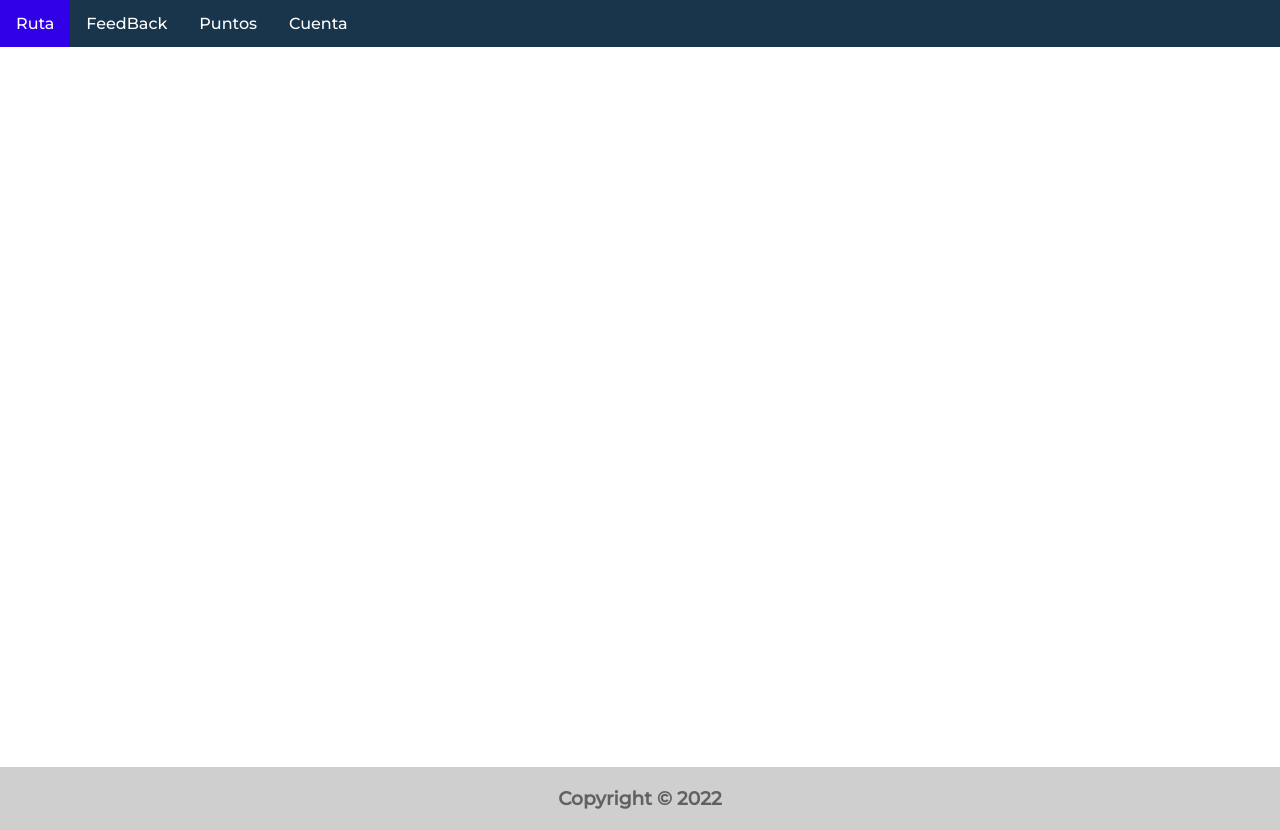
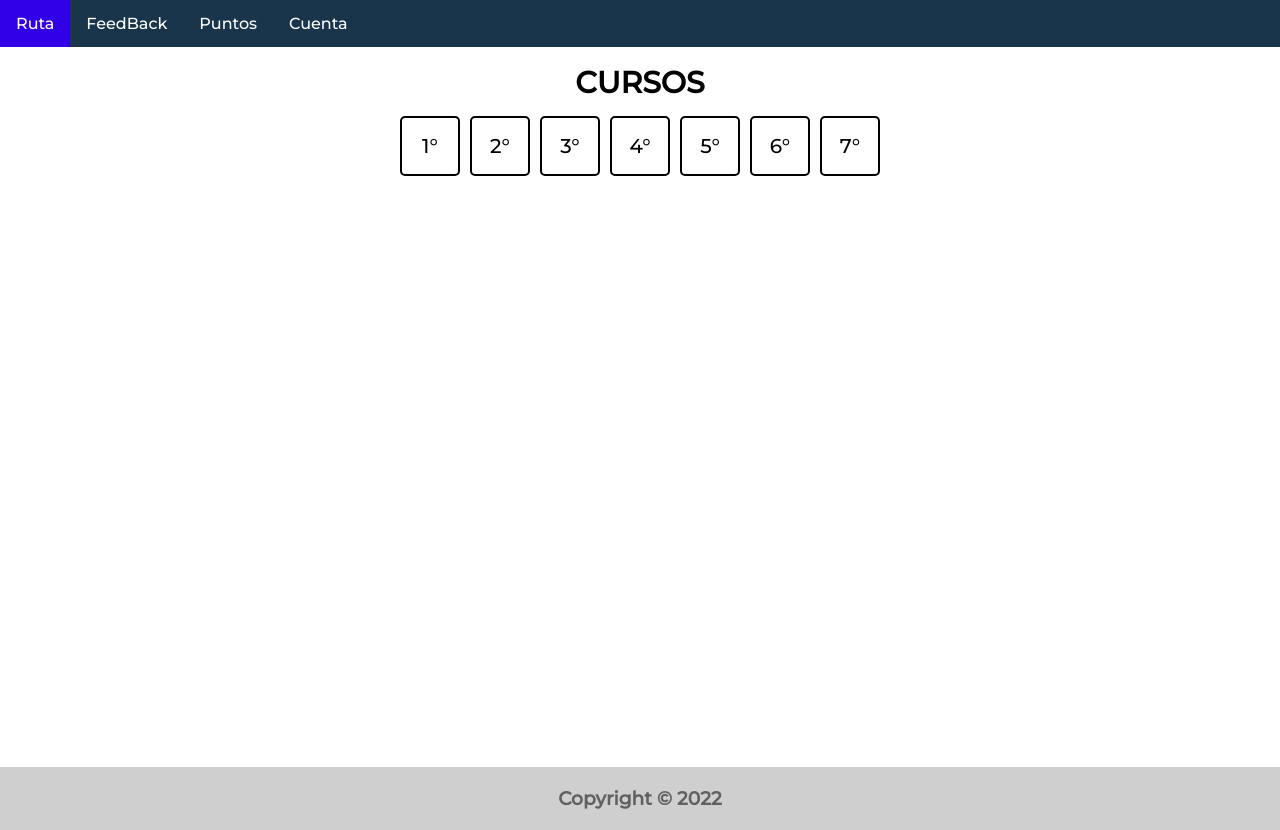
Before and after one commit to MarcoFm1/ITSV, a Django app: page /cursos/ in a window 1280 px wide. Run offline with Django 4.2, Linux system fonts and the light colour scheme.

Commit message:
hola como estas

```diff
--- a/villadApp/static/css/cursos.css
+++ b/villadApp/static/css/cursos.css
@@ -0,0 +1,390 @@
+body{
+    background-color: rgb(255, 255, 255);
+    font-family: 'Poppins',sans-serif;
+    margin: 0;
+}
+
+.titulo{
+    display: flex;
+    width: 100%;
+    justify-content: center;
+}
+
+.titulo h1{
+    display: flex;
+    text-align: center;
+    font-size: 30px;
+    margin-top: 15px;
+    margin-bottom: 15px;
+
+}
+
+.cursos{
+    width: 100%;
+    display: flex;
+    flex-direction: row;
+    align-items: center;
+    justify-content: center;
+    text-align: center;
+}
+
+
+/* PRIMERO */
+
+.primero{
+    border: solid 2px black;
+    border-radius: 5px;
+    height: 60px;
+    width: 60px;
+    font-size: 20px;
+    font-style: none;
+    background-color: transparent;
+    margin: 0 5px;
+}
+
+.primero:hover{
+    background-color: rgb(19, 19, 19);
+    color: white;
+}
+
+.curso1 {
+    position: relative;
+    display: inline-block;
+  }
+
+  .curso1-content {
+    display: none;
+    position: absolute;
+    background-color: #f9f9f9;
+    width: 60px;
+    border: solid 2px black;
+    border-radius: 5px;
+    box-shadow: 0px 8px 16px 0px rgba(0,0,0,0.2);
+    padding: 12px 16px;
+    z-index: 1;
+    margin: 0 5px;
+  }
+
+  .curso1-content a{
+    font-size: 20px;
+    font-style: none;
+    font-weight: bold;
+    text-decoration: none;
+    margin: 10px 0;
+  }
+
+  .curso1:hover .curso1-content {
+    display: flex;
+    flex-direction: column;
+  }
+
+
+
+
+  /* SEGUNDO */
+
+  .segundo{
+    border: solid 2px black;
+    border-radius: 5px;
+    height: 60px;
+    width: 60px;
+    font-size: 20px;
+    font-style: none;
+    background-color: transparent;
+    margin: 0 5px;
+}
+
+.segundo:hover{
+    background-color: rgb(19, 19, 19);
+    color: white;
+}
+
+.curso2 {
+    position: relative;
+    display: inline-block;
+  }
+
+  .curso2-content {
+    display: none;
+    position: absolute;
+    background-color: #f9f9f9;
+    width: 60px;
+    border: solid 2px black;
+    border-radius: 5px;
+    box-shadow: 0px 8px 16px 0px rgba(0,0,0,0.2);
+    padding: 12px 16px;
+    z-index: 1;
+    margin: 0 5px;
+  }
+
+  .curso2-content a{
+    font-size: 20px;
+    font-style: none;
+    font-weight: bold;
+    text-decoration: none;
+    margin: 10px 0;
+  }
+
+  .curso2:hover .curso2-content {
+    display: flex;
+    flex-direction: column;
+  }
+
+
+
+
+/* TERCERO */
+
+    .tercero{
+        border: solid 2px black;
+        border-radius: 5px;
+        height: 60px;
+        width: 60px;
+        font-size: 20px;
+        font-style: none;
+        background-color: transparent;
+        margin: 0 5px;
+    }
+
+    .tercero:hover{
+        background-color: rgb(19, 19, 19);
+        color: white;
+    }
+
+    .curso3 {
+        position: relative;
+        display: inline-block;
+      }
+
+      .curso3-content {
+        display: none;
+        position: absolute;
+        background-color: #f9f9f9;
+        width: 60px;
+        border: solid 2px black;
+        border-radius: 5px;
+        box-shadow: 0px 8px 16px 0px rgba(0,0,0,0.2);
+        padding: 12px 16px;
+        z-index: 1;
+        margin: 0 5px;
+      }
+
+      .curso3-content a{
+        font-size: 20px;
+        font-style: none;
+        font-weight: bold;
+        text-decoration: none;
+        margin: 10px 0;
+      }
+
+      .curso3:hover .curso3-content {
+        display: flex;
+        flex-direction: column;
+      }
+
+
+
+
+/* CUARTO */
+
+  .cuarto{
+    border: solid 2px black;
+    border-radius: 5px;
+    height: 60px;
+    width: 60px;
+    font-size: 20px;
+    font-style: none;
+    background-color: transparent;
+    margin: 0 5px;
+}
+
+.cuarto:hover{
+    background-color: rgb(19, 19, 19);
+    color: white;
+}
+
+.curso4 {
+    position: relative;
+    display: inline-block;
+  }
+
+  .curso4-content {
+    display: none;
+    position: absolute;
+    background-color: #f9f9f9;
+    width: 60px;
+    border: solid 2px black;
+    border-radius: 5px;
+    box-shadow: 0px 8px 16px 0px rgba(0,0,0,0.2);
+    padding: 12px 16px;
+    z-index: 1;
+    margin: 0 5px;
+  }
+
+  .curso4-content a{
+    font-size: 20px;
+    font-style: none;
+    font-weight: bold;
+    text-decoration: none;
+    margin: 10px 0;
+  }
+
+  .curso4:hover .curso4-content {
+    display: flex;
+    flex-direction: column;
+  }
+
+
+
+
+/* QUINTO */
+
+  .quinto{
+    border: solid 2px black;
+    border-radius: 5px;
+    height: 60px;
+    width: 60px;
+    font-size: 20px;
+    font-style: none;
+    background-color: transparent;
+    margin: 0 5px;
+}
+
+.quinto:hover{
+    background-color: rgb(19, 19, 19);
+    color: white;
+}
+
+.curso5 {
+    position: relative;
+    display: inline-block;
+  }
+
+  .curso5-content {
+    display: none;
+    position: absolute;
+    background-color: #f9f9f9;
+    width: 60px;
+    border: solid 2px black;
+    border-radius: 5px;
+    box-shadow: 0px 8px 16px 0px rgba(0,0,0,0.2);
+    padding: 12px 16px;
+    z-index: 1;
+    margin: 0 5px;
+  }
+
+  .curso5-content a{
+    font-size: 20px;
+    font-style: none;
+    font-weight: bold;
+    text-decoration: none;
+    margin: 10px 0;
+  }
+
+  .curso5:hover .curso5-content {
+    display: flex;
+    flex-direction: column;
+  }
+
+
+
+
+  /* SEXTO */
+
+.sexto{
+    border: solid 2px black;
+    border-radius: 5px;
+    height: 60px;
+    width: 60px;
+    font-size: 20px;
+    font-style: none;
+    background-color: transparent;
+    margin: 0 5px;
+}
+
+.sexto:hover{
+    background-color: rgb(19, 19, 19);
+    color: white;
+}
+
+.curso6 {
+    position: relative;
+    display: inline-block;
+  }
+
+  .curso6-content {
+    display: none;
+    position: absolute;
+    background-color: #f9f9f9;
+    width: 60px;
+    border: solid 2px black;
+    border-radius: 5px;
+    box-shadow: 0px 8px 16px 0px rgba(0,0,0,0.2);
+    padding: 12px 16px;
+    z-index: 1;
+    margin: 0 5px;
+  }
+
+  .curso6-content a{
+    font-size: 20px;
+    font-style: none;
+    font-weight: bold;
+    text-decoration: none;
+    margin: 10px 0;
+  }
+
+  .curso6:hover .curso6-content {
+    display: flex;
+    flex-direction: column;
+  }
+
+
+
+  /* SEPTIMO */
+
+.septimo{
+    border: solid 2px black;
+    border-radius: 5px;
+    height: 60px;
+    width: 60px;
+    font-size: 20px;
+    font-style: none;
+    background-color: transparent;
+    margin: 0 5px;
+}
+
+.septimo:hover{
+    background-color: rgb(19, 19, 19);
+    color: white;
+}
+
+.curso7 {
+    position: relative;
+    display: inline-block;
+  }
+
+  .curso7-content {
+    display: none;
+    position: absolute;
+    background-color: #f9f9f9;
+    width: 60px;
+    border: solid 2px black;
+    border-radius: 5px;
+    box-shadow: 0px 8px 16px 0px rgba(0,0,0,0.2);
+    padding: 12px 16px;
+    z-index: 1;
+    margin: 0 5px;
+  }
+
+  .curso7-content a{
+    font-size: 20px;
+    font-style: none;
+    font-weight: bold;
+    text-decoration: none;
+    margin: 10px 0;
+  }
+
+  .curso7:hover .curso7-content {
+    display: flex;
+    flex-direction: column;
+  }
--- /dev/null
+++ b/villadApp/static/js/cursos.js
@@ -0,0 +1,5 @@
+var indice = 1
+
+function Prueba(){
+    indice = 2
+}
--- a/villadApp/templates/villadApp/cursos.html
+++ b/villadApp/templates/villadApp/cursos.html
@@ -11,6 +11,104 @@
 
 {% block content %}
 
+    <div class="titulo">
+        <h1>CURSOS</h1>
+    </div>
+
+    <div class="cursos">
+        <div class="curso1">
+            <button class="primero">1°</button>
+            <div class="curso1-content">
+            <a href="">A</a>
+            <hr>
+            <a href="">B</a>
+            <hr>
+            <a href="">C</a>
+            </div>
+        </div>
+
+        <div class="curso2">
+            <button class="segundo">2°</button>
+            <div class="curso2-content">
+            <a href="">A</a>
+            <hr>
+            <a href="">B</a>
+            <hr>
+            <a href="">C</a>
+            </div>
+        </div>
+
+        <div class="curso3">
+            <button class="tercero">3°</button>
+            <div class="curso3-content">
+            <a href="">A</a>
+            <hr>
+            <a href="">B</a>
+            <hr>
+            <a href="">C</a>
+            </div>
+        </div>
+
+        <div class="curso4">
+            <button class="cuarto">4°</button>
+            <div class="curso4-content">
+            <a href="">A</a>
+            <hr>
+            <a href="">B</a>
+            <hr>
+            <a href="">C</a>
+            </div>
+        </div>
+
+        <div class="curso5">
+            <button class="quinto">5°</button>
+            <div class="curso5-content">
+            <a href="">A</a>
+            <hr>
+            <a href="">B</a>
+            <hr>
+            <a href="">C</a>
+            </div>
+        </div>
+
+        <div class="curso6">
+            <button class="sexto">6°</button>
+            <div class="curso6-content">
+            <a href="">A</a>
+            <hr>
+            <a href="">B</a>
+            <hr>
+            <a href="">C</a>
+            </div>
+        </div>
+
+        <div class="curso7">
+            <button class="septimo">7°</button>
+            <div class="curso7-content">
+            <a href="">A</a>
+            <hr>
+            <a href="">B</a>
+            <hr>
+            <a href="" onclick="Prueba()">C</a>
+            </div>
+        </div>
+
+    </div>
+
+
+
+    {% if indice = 1 %}
+    <p>Hola mundo lindo</p>
+    {% endif %}
+
+    {% if indice = 2 %}
+    <p>Chau mundo cruel</p>
+    {% endif %}
+
+
+
+
+    <script src="{%static '/js/cursos.js'%}"></script>
 
 
 {% endblock %}
```
